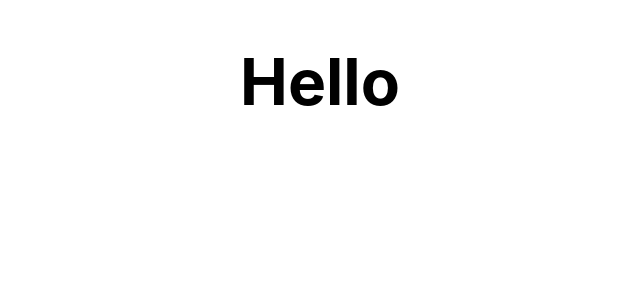
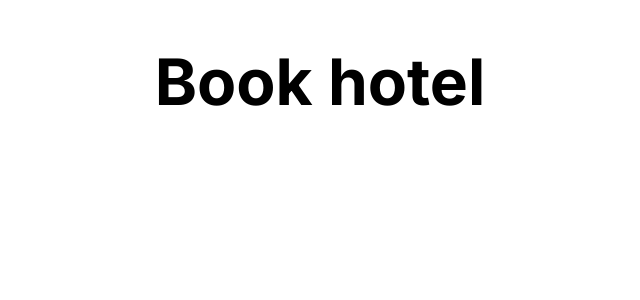
Before and after one commit to daniknewgarden/Rick-and-Morty-info, a React (Create React App) app: page / in a window 1280 px wide. Shown: the top 300 px of the page, without its empty margins (320-960 px from the left). Built offline with nearby package versions, Linux system fonts and the light colour scheme.

Commit message:
Added Inter font

```diff
--- a/public/index.html
+++ b/public/index.html
@@ -1,14 +1,12 @@
 <!DOCTYPE html>
 <html lang="en">
+
 <head>
   <meta charset="utf-8" />
   <link rel="icon" href="%PUBLIC_URL%/favicon.ico" />
   <meta name="viewport" content="width=device-width, initial-scale=1" />
   <meta name="theme-color" content="#000000" />
-    <meta
-      name="description"
-      content="Web site created using create-react-app"
-    />
+  <meta name="description" content="Web site created using create-react-app" />
   <link rel="apple-touch-icon" href="%PUBLIC_URL%/logo192.png" />
   <!--
       manifest.json provides metadata used when your web app is installed on a
@@ -24,8 +22,13 @@
       work correctly both with client-side routing and a non-root public URL.
       Learn how to configure a non-root public URL by running `npm run build`.
     -->
-    <title>React App</title>
+  <!-- Fonts -->
+  <link rel="preconnect" href="https://fonts.gstatic.com">
+  <link href="https://fonts.googleapis.com/css2?family=Inter:wght@400;700&display=swap" rel="stylesheet">
+  <!-- Title -->
+  <title>Book hotel</title>
 </head>
+
 <body>
   <noscript>You need to enable JavaScript to run this app.</noscript>
   <div id="root"></div>
@@ -40,4 +43,5 @@
       To create a production bundle, use `npm run build` or `yarn build`.
     -->
 </body>
+
 </html>
--- a/src/App.css
+++ b/src/App.css
@@ -1,38 +1,3 @@
 .App {
   text-align: center;
 }
-
-.App-logo {
-  height: 40vmin;
-  pointer-events: none;
-}
-
-@media (prefers-reduced-motion: no-preference) {
-  .App-logo {
-    animation: App-logo-spin infinite 20s linear;
-  }
-}
-
-.App-header {
-  background-color: #282c34;
-  min-height: 100vh;
-  display: flex;
-  flex-direction: column;
-  align-items: center;
-  justify-content: center;
-  font-size: calc(10px + 2vmin);
-  color: white;
-}
-
-.App-link {
-  color: #61dafb;
-}
-
-@keyframes App-logo-spin {
-  from {
-    transform: rotate(0deg);
-  }
-  to {
-    transform: rotate(360deg);
-  }
-}
--- a/src/App.tsx
+++ b/src/App.tsx
@@ -6,7 +6,7 @@
 function App() {
   return (
     <div className="App">
-      <Title text="Hello"></Title>
+      <Title text="Book hotel"></Title>
     </div>
   );
 }
--- a/src/index.css
+++ b/src/index.css
@@ -1,13 +1,12 @@
 body {
   margin: 0;
-  font-family: -apple-system, BlinkMacSystemFont, 'Segoe UI', 'Roboto', 'Oxygen',
-    'Ubuntu', 'Cantarell', 'Fira Sans', 'Droid Sans', 'Helvetica Neue',
-    sans-serif;
+  font-family: "Inter", sans-serif;
+
   -webkit-font-smoothing: antialiased;
   -moz-osx-font-smoothing: grayscale;
 }
 
 code {
-  font-family: source-code-pro, Menlo, Monaco, Consolas, 'Courier New',
+  font-family: source-code-pro, Menlo, Monaco, Consolas, "Courier New",
     monospace;
 }
```
Also changed, not shown: 2 other files (tests, documents, lock files or other folders). Lines whose indentation alone changed are shown as unchanged.
